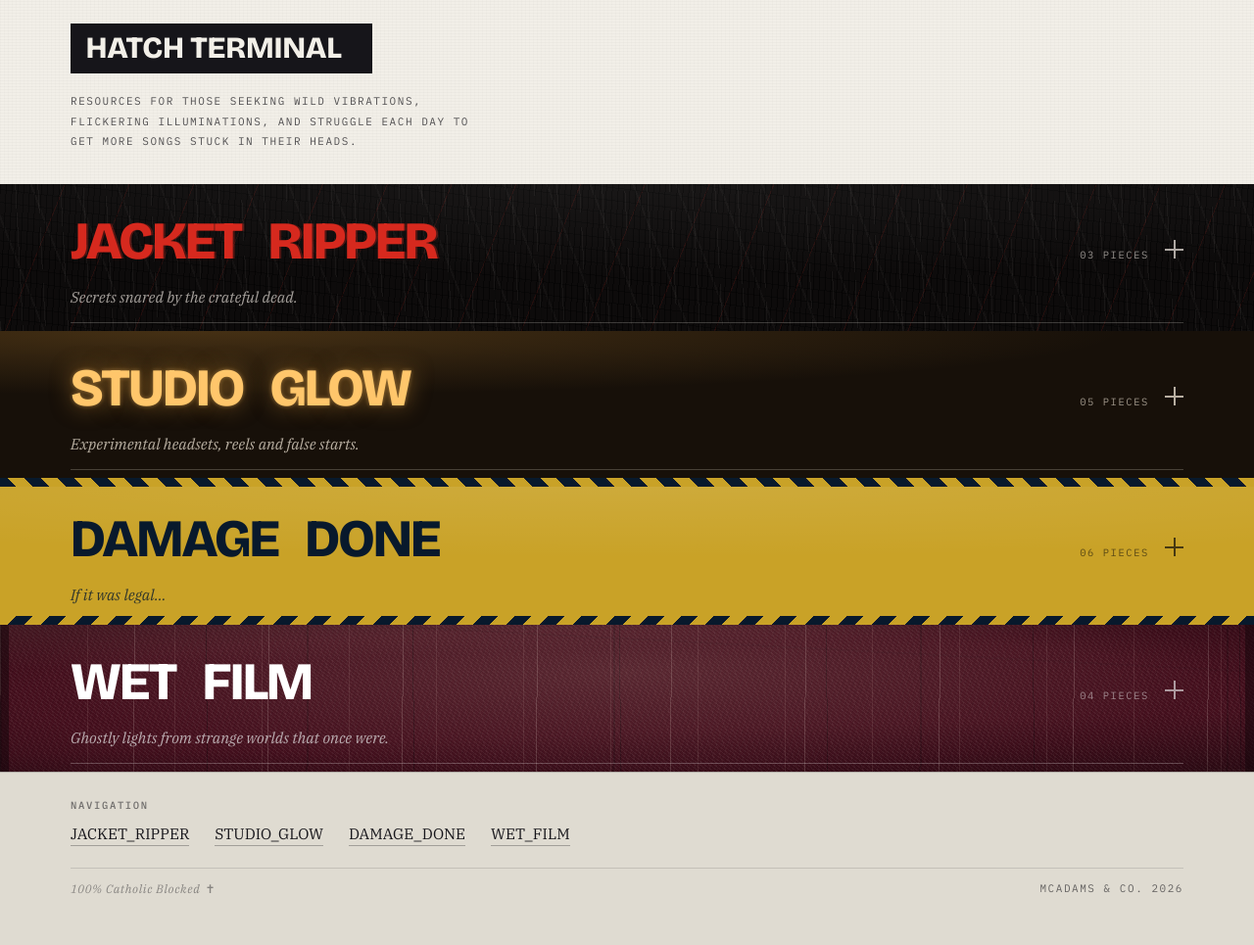
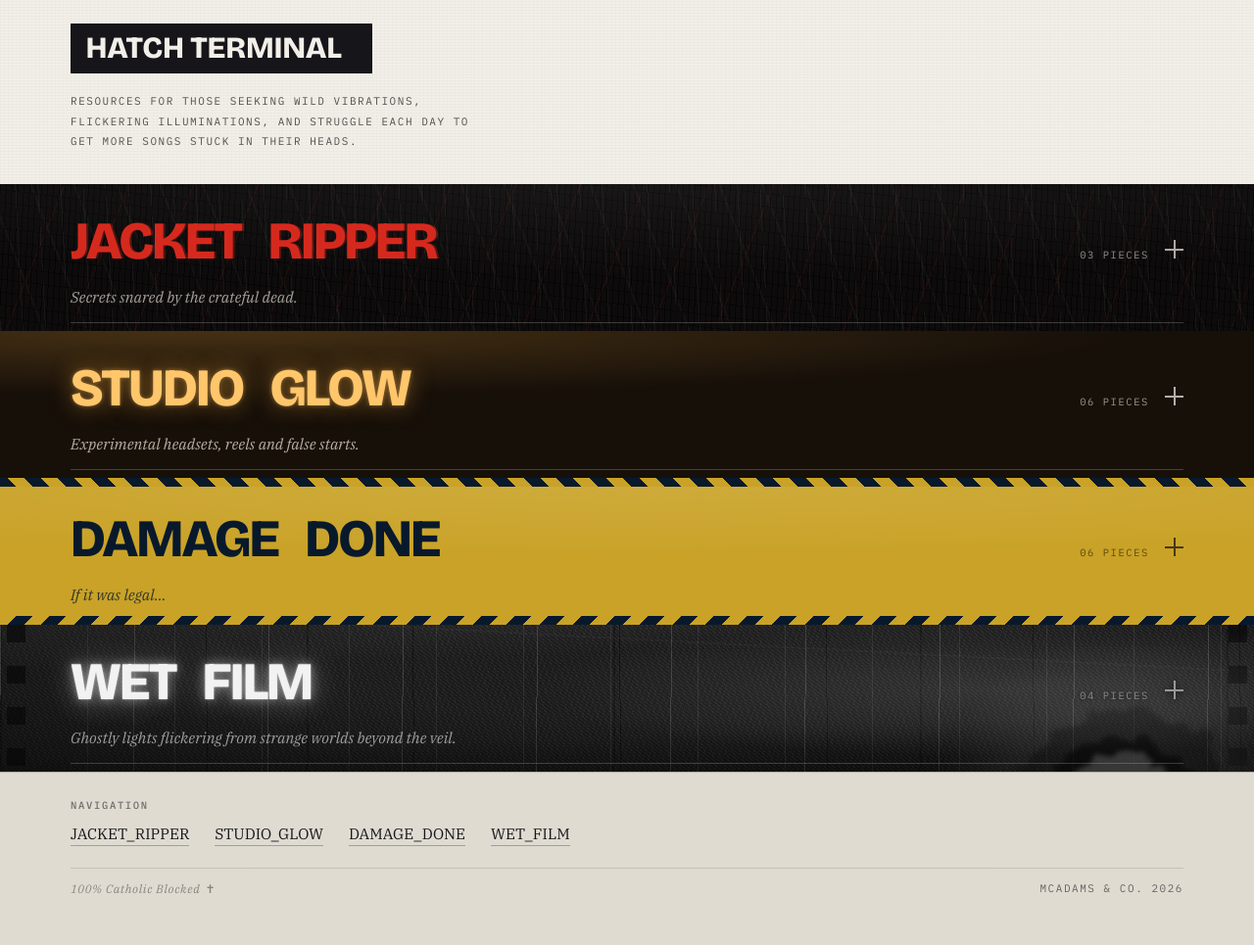
Before and after one commit to aquariumbirth/hatch_terminal, a plain HTML site: page index.html in a window 1280 px wide. Shown: the whole page at 98% size. Drawn offline with nearby package versions, Linux system fonts and the light colour scheme.

Commit message:
Add files via upload

```diff
--- a/index.html
+++ b/index.html
@@ -29,9 +29,9 @@
   --sg-glow:#FFC66B;     /* STUDIO_GLOW    the lit filament */
   --sg-dark:#171009;     /* STUDIO_GLOW    panel */
 
-  --wf:#440F1D;          /* WET_FILM       dark wine panel */
-  --wf-deep:#25060E;     /* WET_FILM       deeper wine, borders and texture */
-  --wf-grey:#D3CDCF;     /* WET_FILM       light grey body copy */
+  --wf:#1B1B1C;          /* WET_FILM       nitrate grey panel */
+  --wf-grey:#BEBEC0;     /* WET_FILM       silver body copy */
+  --wf-light:#F2F2F3;    /* WET_FILM       the lamp coming through */
 
   --dd:#C9A227;          /* DAMAGE_DONE    mustard panel */
   --dd-blue:#08192C;     /* DAMAGE_DONE    very dark blue, the lettering */
@@ -177,40 +177,68 @@ footer h4{margin:0 0 9px;font-family:'IBM Plex Mono',monospace;font-size:10.5px;
 .stamp{margin-top:22px;padding-top:12px;border-top:var(--hair);display:flex;
   justify-content:space-between;gap:12px;flex-wrap:wrap;opacity:.6}
 
-/* ---------- WET_FILM: wine dark, projected light ---------- */
-.wing-wf{background:var(--wf);color:var(--wf-grey);
+/* ---------- WET_FILM: nitrate grey, the frame stalled in the gate ---------- */
+.wing-wf{position:relative;overflow:hidden;
+  background:var(--wf);color:var(--wf-grey);
   background-image:
-    /* projector bloom, hot in the middle */
-    radial-gradient(68% 100% at 50% 32%,rgba(255,232,206,.115),transparent 70%),
-    /* burnt edges */
-    radial-gradient(126% 120% at 50% 50%,transparent 38%,rgba(14,3,7,.74) 100%),
-    /* unexposed film border down both sides */
-    linear-gradient(90deg,rgba(22,5,11,.55) 0 9px,transparent 9px),
-    linear-gradient(270deg,rgba(22,5,11,.55) 0 9px,transparent 9px),
+    /* scorch creeping in from every edge */
+    radial-gradient(134% 120% at 64% 30%,transparent 30%,rgba(5,5,6,.84) 100%),
     /* emulsion grain, coprime periods so the stipple never lines up */
-    repeating-linear-gradient(37deg,rgba(255,250,240,.055) 0 1px,transparent 1px 3px),
-    repeating-linear-gradient(113deg,rgba(20,4,10,.09) 0 1px,transparent 1px 5px),
-    repeating-linear-gradient(71deg,rgba(255,244,232,.032) 0 1px,transparent 1px 7px),
+    repeating-linear-gradient(37deg,rgba(255,255,255,.05) 0 1px,transparent 1px 3px),
+    repeating-linear-gradient(113deg,rgba(0,0,0,.11) 0 1px,transparent 1px 5px),
+    repeating-linear-gradient(71deg,rgba(255,255,255,.03) 0 1px,transparent 1px 7px),
     /* cel scratches, irregular spacing, some bright some gouged */
-    repeating-linear-gradient(90.4deg,rgba(255,242,230,.16) 0 1px,transparent 1px 137px),
-    repeating-linear-gradient(89.6deg,rgba(24,5,12,.44) 0 1px,transparent 1px 211px),
-    repeating-linear-gradient(90deg,rgba(255,230,212,.09) 0 1px,transparent 1px 89px),
-    repeating-linear-gradient(90.2deg,rgba(20,4,10,.26) 0 2px,transparent 2px 313px),
+    repeating-linear-gradient(90.4deg,rgba(255,255,255,.15) 0 1px,transparent 1px 137px),
+    repeating-linear-gradient(89.6deg,rgba(0,0,0,.48) 0 1px,transparent 1px 211px),
+    repeating-linear-gradient(90deg,rgba(255,255,255,.08) 0 1px,transparent 1px 89px),
+    repeating-linear-gradient(90.2deg,rgba(0,0,0,.30) 0 2px,transparent 2px 313px),
     /* chemical staining and print wear */
-    repeating-linear-gradient(3deg,rgba(52,13,25,.20) 0 2px,transparent 2px 168px),
-    repeating-linear-gradient(-2deg,rgba(255,220,190,.035) 0 3px,transparent 3px 247px),
-    linear-gradient(178deg,rgba(255,224,194,.07) 0%,transparent 24%,transparent 68%,rgba(24,6,12,.40) 100%)}
-.wing-wf .wrap{position:relative}
-.wing-wf .whead{border-bottom:1px solid rgba(255,255,255,.24)}
-.wing-wf .wname{color:#fff}
-.wing-wf .wsub{color:var(--wf-grey);opacity:.82}
+    repeating-linear-gradient(3deg,rgba(255,255,255,.022) 0 2px,transparent 2px 168px),
+    linear-gradient(178deg,rgba(255,255,255,.055) 0%,transparent 26%,transparent 70%,rgba(0,0,0,.46) 100%)}
+
+/* sprocket perforations, pinned to the real edges at any width */
+.wing-wf::before{content:"";position:absolute;inset:0;z-index:0;pointer-events:none;opacity:.66;
+  background-image:
+    repeating-linear-gradient(180deg,rgba(6,6,7,.92) 0 18px,transparent 18px 42px),
+    repeating-linear-gradient(180deg,rgba(6,6,7,.92) 0 18px,transparent 18px 42px);
+  background-size:19px 42px,19px 42px;
+  background-position:left 7px top,right 7px top;
+  background-repeat:repeat-y,repeat-y}
+
+/* the lamp, still running on a frame that stopped moving */
+.wing-wf::after{content:"";position:absolute;inset:0;z-index:0;pointer-events:none;
+  background:radial-gradient(58% 70% at 80% 44%,rgba(255,255,255,.11),transparent 70%);
+  animation:wf-gate 7.4s ease-in-out infinite}
+@keyframes wf-gate{0%{opacity:.82}37%{opacity:1}48%{opacity:.87}63%{opacity:.98}100%{opacity:.82}}
+
+/* the blister: emulsion going soft, then going through */
+.wing-wf .burn{position:absolute;z-index:0;pointer-events:none;
+  top:22px;right:-92px;width:min(66vw,520px);height:400px}
+.wing-wf .burn svg{display:block;width:100%;height:100%}
+
+.wing-wf .wrap{position:relative;z-index:1}
+.wing-wf .whead{border-bottom:1px solid rgba(242,242,243,.20)}
+/* out of focus, the way a stalled title goes soft before it goes */
+.wing-wf .wname{color:var(--wf-light);filter:blur(.45px);
+  text-shadow:0 0 2px rgba(242,242,243,.7),0 0 12px rgba(242,242,243,.48),
+    0 0 34px rgba(242,242,243,.3),0 8px 30px rgba(242,242,243,.14)}
+.wing-wf .wsub{color:var(--wf-grey);opacity:.8}
 .wing-wf .wcount,.wing-wf .wtog{color:var(--wf-grey)}
-.wing-wf .row{border-bottom:1px solid rgba(255,255,255,.14)}
+.wing-wf .wcount,.wing-wf .row .tag{text-shadow:0 1px 4px rgba(0,0,0,.9)}
+.wing-wf .wtog{filter:drop-shadow(0 1px 3px rgba(0,0,0,.9))}
+.wing-wf .row{border-bottom:1px solid rgba(242,242,243,.12)}
 .wing-wf .row:last-of-type{border-bottom:none}
-.wing-wf .row h3{color:#fff}
+.wing-wf .row h3{color:var(--wf-light)}
 .wing-wf .row p{color:var(--wf-grey)}
-.wing-wf .row:hover,.wing-wf .row:focus-visible{background:rgba(255,255,255,.10);border-left-color:#fff}
-.wing-wf .row:hover .n,.wing-wf .row:focus-visible .n{color:#fff;opacity:1}
+.wing-wf .row:hover,.wing-wf .row:focus-visible{background:rgba(242,242,243,.09);border-left-color:var(--wf-light)}
+.wing-wf .row:hover .n,.wing-wf .row:focus-visible .n{color:var(--wf-light);opacity:1}
+
+/* narrow screens: the blister crowds the copy, so most of it burns off the right edge */
+@media(max-width:820px){
+  .wing-wf .burn{top:10px;right:-168px;width:min(84vw,330px);height:330px;opacity:.62}
+  .wing-wf::after{background:radial-gradient(76% 34% at 86% 10%,rgba(255,255,255,.09),transparent 72%)}
+  .wing-wf::before{opacity:.5}
+}
 
 /* ---------- ACCORDION ---------- */
 .whead{display:grid;grid-template-columns:1fr auto auto;gap:12px 16px;align-items:baseline;
@@ -313,7 +341,7 @@ footer h4{margin:0 0 9px;font-family:'IBM Plex Mono',monospace;font-size:10.5px;
     <button class="whead" type="button" aria-expanded="false" aria-controls="b-sg">
       <h2 class="wname" id="w-sg">STUDIO<span class="us">_</span>GLOW</h2>
       <p class="wsub">Experimental headsets, reels and false starts.</p>
-      <span class="wcount">05 pieces</span>
+      <span class="wcount">06 pieces</span>
       <span class="wtog" aria-hidden="true"></span>
     </button>
 
@@ -362,6 +390,15 @@ footer h4{margin:0 0 9px;font-family:'IBM Plex Mono',monospace;font-size:10.5px;
         <p>Talking Heads at Compass Point and Sigma Sound, from the Fela blueprint to the credit dispute that broke the band. Track by track, board to sleeve.</p>
       </span>
       <span class="tag">Dossier</span>
+    </a>
+
+    <a class="row" href="studio-glow/the-hatchery-and-the-schoolhouse/index.html">
+      <span class="n">06</span>
+      <span>
+        <h3>The Hatchery &amp; The Schoolhouse: Tom Waits, <i>Bone Machine</i> to <i>Real Gone</i></h3>
+        <p>A concrete chicken hatchery in 1992, an abandoned schoolhouse in 2004, and the beats Waits cut in his own bathroom on a cassette four-track. Four rooms you can strike, a rack of scrap metal you can hit, and the piano pulled out from under the arrangement.</p>
+      </span>
+      <span class="tag">Report</span>
     </a>
       </div>
     </div>
@@ -446,10 +483,49 @@ footer h4{margin:0 0 9px;font-family:'IBM Plex Mono',monospace;font-size:10.5px;
 
 <!-- ============ WET_FILM ============ -->
 <section class="wing wing-wf" id="wet-film" aria-labelledby="w-wf">
+
+  <div class="burn" aria-hidden="true">
+    <svg viewBox="0 0 520 400" preserveAspectRatio="none" xmlns="http://www.w3.org/2000/svg">
+      <defs>
+        <!-- coarse noise warps the shape, fine noise chatters the edge, then the whole thing
+             is softened back into the emulsion so it is a burn and not a sticker -->
+        <filter id="wfMelt" x="-50%" y="-50%" width="200%" height="200%" color-interpolation-filters="sRGB">
+          <feTurbulence type="fractalNoise" baseFrequency="0.013 0.021" numOctaves="3" seed="9" result="coarse"/>
+          <feDisplacementMap in="SourceGraphic" in2="coarse" scale="56" xChannelSelector="R" yChannelSelector="G" result="d1"/>
+          <feTurbulence type="fractalNoise" baseFrequency="0.058 0.072" numOctaves="2" seed="4" result="fine"/>
+          <feDisplacementMap in="d1" in2="fine" scale="17" xChannelSelector="R" yChannelSelector="G" result="d2"/>
+          <feGaussianBlur in="d2" stdDeviation="2.4"/>
+        </filter>
+        <radialGradient id="wfHalo">
+          <stop offset="0%" stop-color="#FFF" stop-opacity=".18"/>
+          <stop offset="48%" stop-color="#FFF" stop-opacity=".08"/>
+          <stop offset="100%" stop-color="#FFF" stop-opacity="0"/>
+        </radialGradient>
+      </defs>
+
+      <circle cx="300" cy="190" r="205" fill="url(#wfHalo)"/>
+
+      <g filter="url(#wfMelt)" opacity=".72">
+        <circle cx="300" cy="190" r="128" fill="#050506" opacity=".48"/>
+        <circle cx="300" cy="190" r="96"  fill="#000"    opacity=".9"/>
+        <circle cx="300" cy="190" r="74"  fill="#96969A" opacity=".4"/>
+        <circle cx="300" cy="190" r="52"  fill="#E4E4E6" opacity=".48"/>
+        <circle cx="296" cy="186" r="27"  fill="#FFF"    opacity=".5"/>
+
+        <circle cx="126" cy="300" r="44" fill="#000"    opacity=".82"/>
+        <circle cx="126" cy="300" r="25" fill="#C8C8CB" opacity=".38"/>
+        <circle cx="124" cy="298" r="11" fill="#FFF"    opacity=".4"/>
+
+        <circle cx="430" cy="330" r="29" fill="#000"    opacity=".78"/>
+        <circle cx="430" cy="330" r="14" fill="#DADADC" opacity=".32"/>
+      </g>
+    </svg>
+  </div>
+
   <div class="wrap">
     <button class="whead" type="button" aria-expanded="false" aria-controls="b-wf">
       <h2 class="wname" id="w-wf">WET<span class="us">_</span>FILM</h2>
-      <p class="wsub">Ghostly lights from strange worlds that once were.</p>
+      <p class="wsub">Ghostly lights flickering from strange worlds beyond the veil.</p>
       <span class="wcount">04 pieces</span>
       <span class="wtog" aria-hidden="true"></span>
     </button>
```
